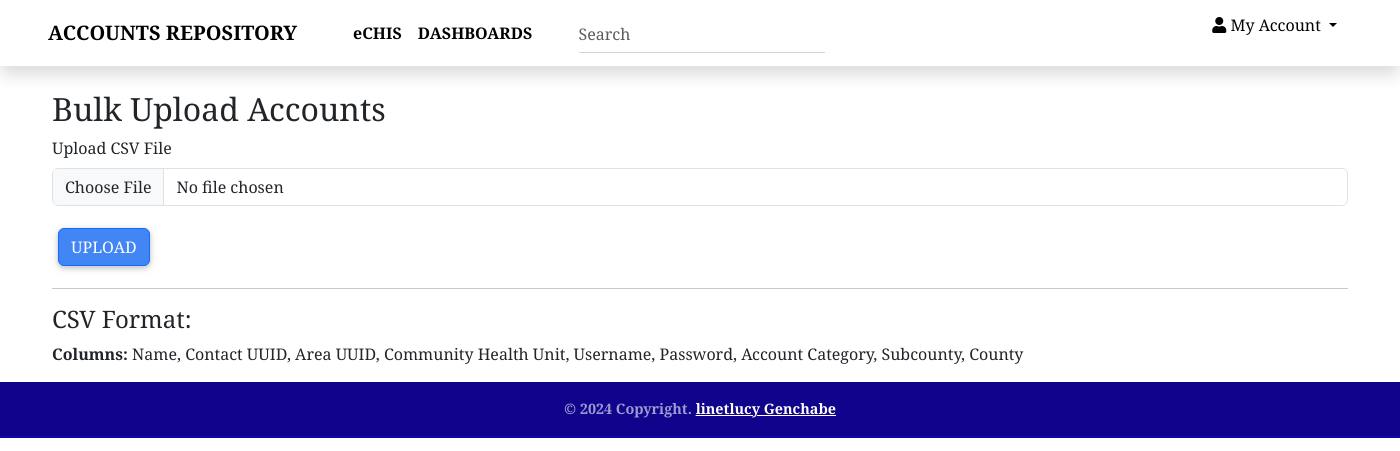
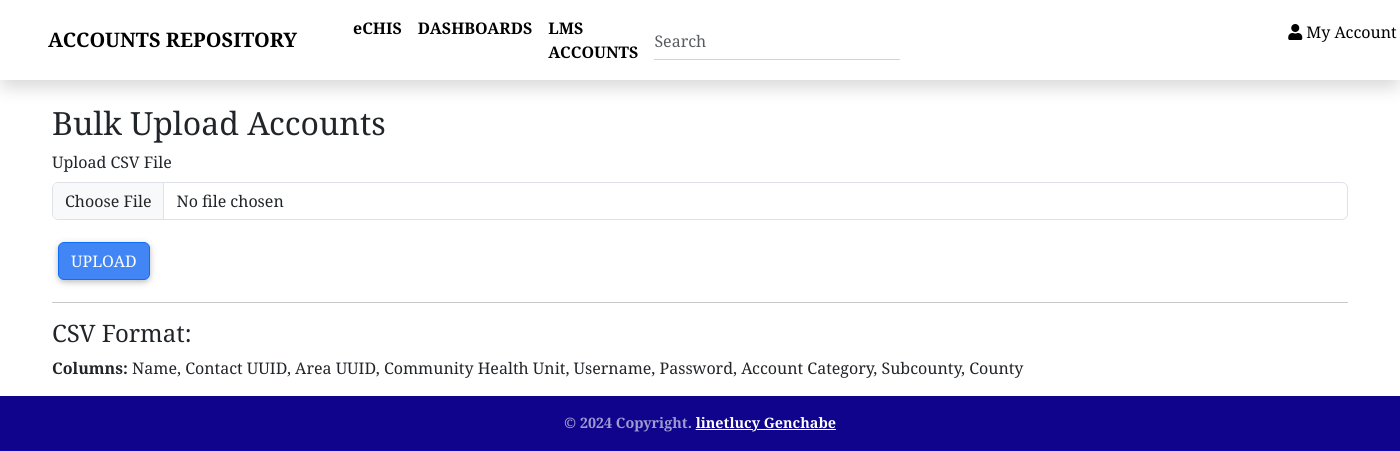
Before and after one commit to linetlucy-genchabe/AccountsRepo, a Django app: page /bulk-upload/ in a window 1400 px wide. Shown: the top 451 px of the page. Run offline with Django 5.2, Linux system fonts and the light colour scheme; the visitor is signed in with stand-in values (Sample User, id 1); some libraries are stand-ins or nearby versions.

Commit message:
lms migrations

```diff
--- a/Repoapp/templates/navbar.html
+++ b/Repoapp/templates/navbar.html
@@ -44,6 +44,9 @@
         </li>
         <li class="nav-item">
           <a class="nav-link font-weight-bold" href="{%url 'dashboards'%}" style="color: black;"> DASHBOARDS </a>
+        </li>
+        <li class="nav-item">
+          <a class="nav-link font-weight-bold" href="{%url 'lmsaccounts'%}" style="color: black;"> LMS ACCOUNTS </a>
         </li>
 
         {% endif %}
```
Also changed, not shown: Repoapp/migrations/0007_alter_accounts_area_uuid_and_more.py (added).
